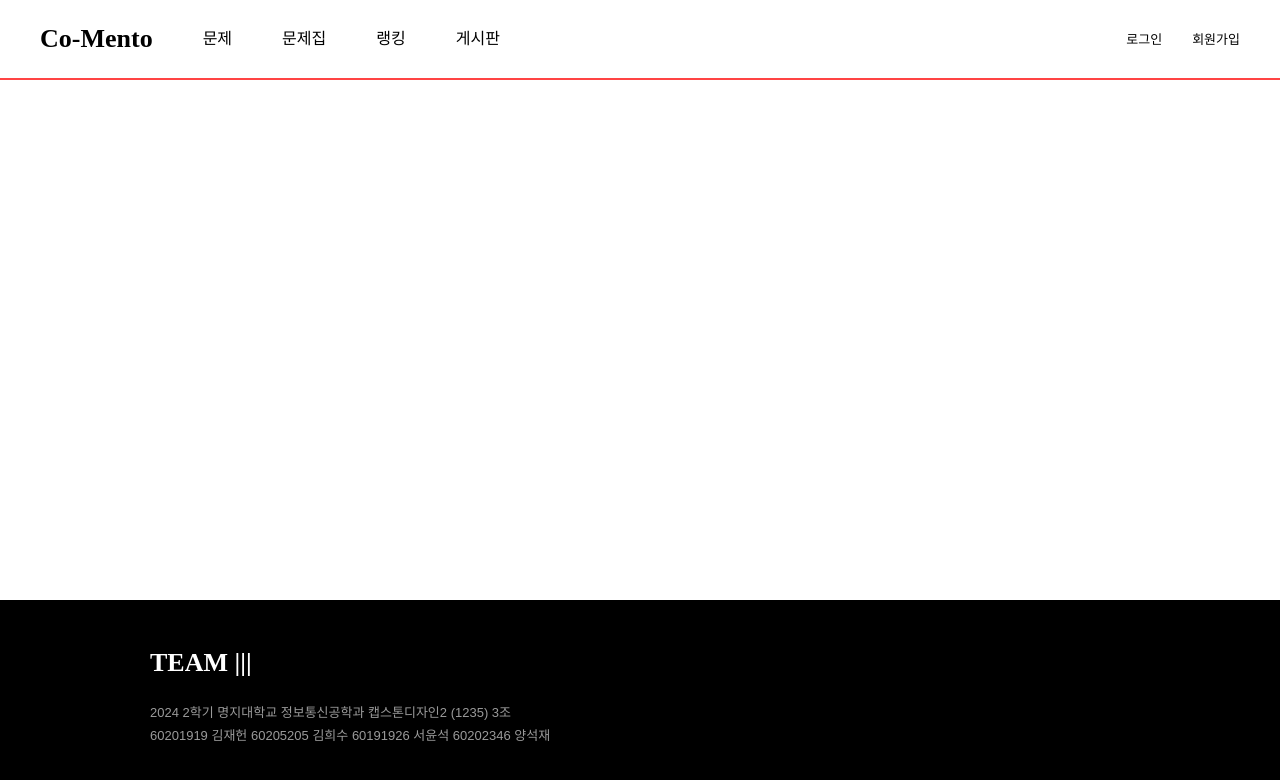
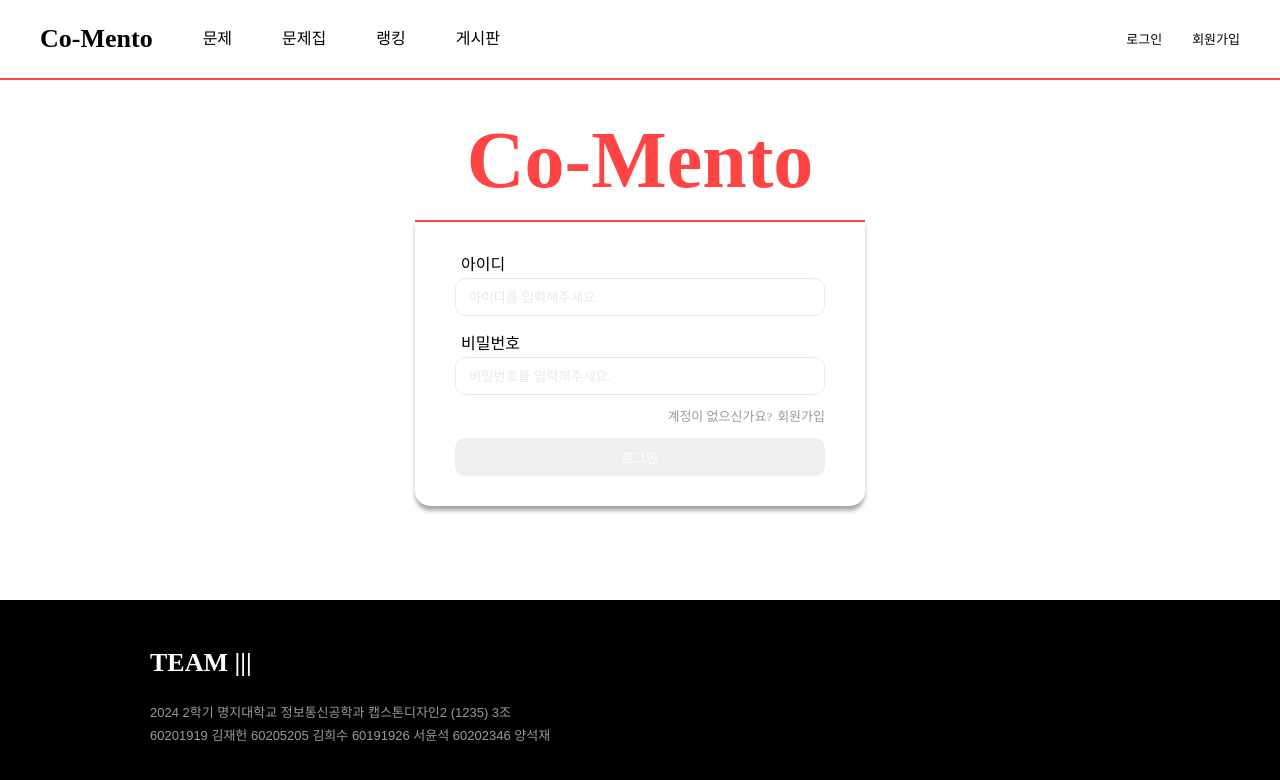
Before and after one commit to Heesu01/co-mento, a React (Create React App) app: page /auth/login in a window 1280 px wide. Shown: the top 780 px of the page. Built offline with nearby package versions, Linux system fonts and the light colour scheme.

Commit message:
feat: 로그인 UI 구현

```diff
--- a/src/pages/Login.js
+++ b/src/pages/Login.js
@@ -1,7 +1,87 @@
 import React from "react";
+import styled from "styled-components";
 
 const Login = () => {
-  return <div></div>;
+  return (
+    <Container>
+      <Logo>Co-Mento</Logo>
+      <LoginBox>
+        <Title>아이디</Title>
+        <Input placeholder="아이디를 입력해주세요."></Input>
+        <Title>비밀번호</Title>
+        <Input placeholder="비밀번호를 입력해주세요."></Input>
+        <P>
+          계정이 없으신가요? <span>회원가입</span>
+        </P>
+        <Btn>로그인</Btn>
+      </LoginBox>
+    </Container>
+  );
 };
 
+const Container = styled.div`
+  width: 100%;
+  display: flex;
+  flex-direction: column;
+  align-items: center;
+  justify-content: center;
+  gap: 20px;
+`;
+
+const Logo = styled.div`
+  margin-top: 40px;
+  ${(props) => props.theme.fonts.logo};
+  font-size: 80px;
+  color: ${(props) => props.theme.colors.red};
+`;
+const LoginBox = styled.div`
+  width: 450px;
+  height: auto;
+  border-top: 2px solid ${(props) => props.theme.colors.red};
+  border-radius: 0 0 15px 15px;
+  box-shadow: 0px 5px 5px -1px ${(props) => props.theme.colors.gray};
+  display: flex;
+  flex-direction: column;
+  gap: 5px;
+  padding: 20px 40px;
+`;
+const Title = styled.div`
+  margin-left: 6px;
+  margin-top: 15px;
+`;
+const Input = styled.input`
+  width: 100%;
+  height: 38px;
+  border-radius: 10px;
+  border: 1px solid ${(props) => props.theme.colors.gray2};
+  padding-left: 13px;
+
+  &::placeholder {
+    color: ${(props) => props.theme.colors.gray2};
+  }
+  &:focus {
+    outline: 1.4px solid ${(props) => props.theme.colors.red};
+    border: none;
+  }
+`;
+const P = styled.p`
+  margin-top: 10px;
+  font-size: 13px;
+  display: flex;
+  justify-content: flex-end;
+  color: ${(props) => props.theme.colors.gray};
+
+  span {
+    color: ${(props) => props.theme.colors.pink};
+    margin-left: 5px;
+    cursor: pointer;
+  }
+`;
+const Btn = styled.button`
+  height: 38px;
+  border-radius: 10px;
+  background-color: ${(props) => props.theme.colors.pink};
+  margin: 10px 0;
+  color: ${(props) => props.theme.colors.white};
+`;
 export default Login;
```
